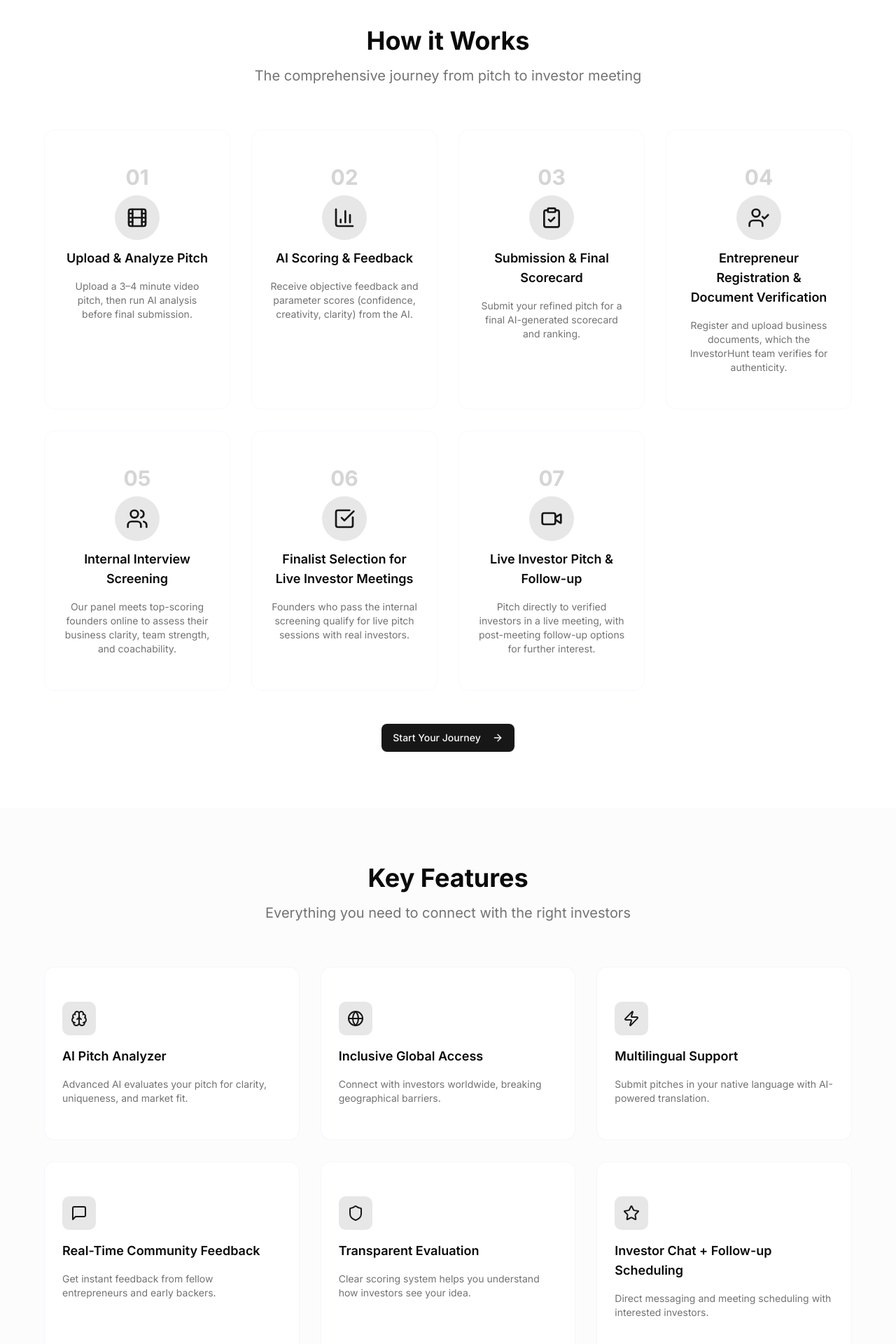
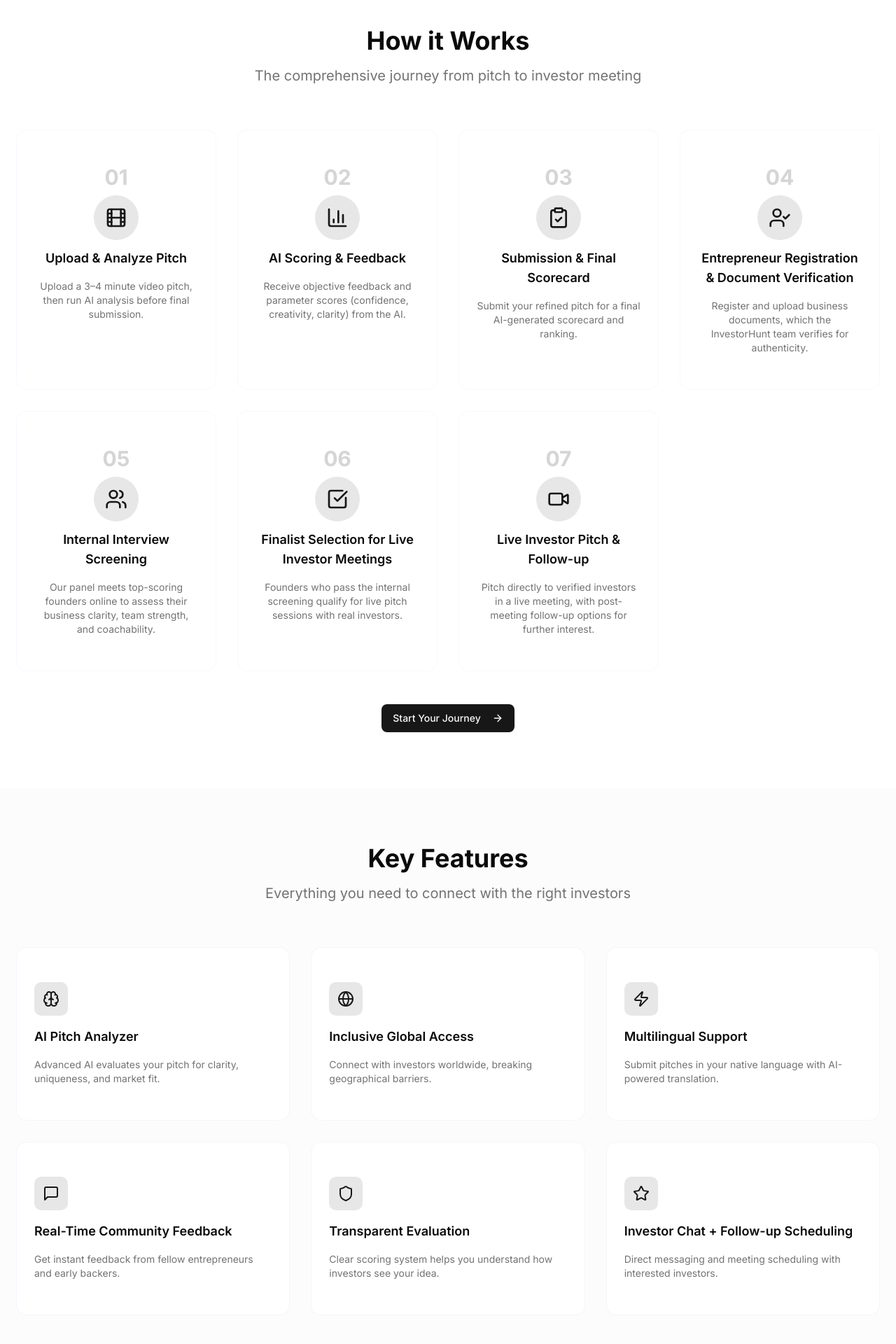
Before and after one commit to BikramMondal5/Investor-Hunter, a Next.js app: page / in a window 1280 px wide. Shown: the part 864-2784 px from the top of the page at 70% size. Built offline with nearby package versions, Linux system fonts and the light colour scheme.

Commit message:
upload37

```diff
--- a/app/investor/page.tsx
+++ b/app/investor/page.tsx
@@ -93,7 +93,7 @@ export default function InvestorPortal() {
     <div className="min-h-screen bg-background">
       {/* Header */}
       <header className="border-b bg-background/95 backdrop-blur">
-        <div className="flex h-16 items-center justify-between px-6">
+        <div className="container mx-auto w-full max-w-[1400px] px-3 sm:px-4 md:px-6 flex h-16 items-center justify-between">
           <div className="flex items-center space-x-4">
             <span className="text-2xl font-bold bg-gradient-to-r from-blue-600 to-purple-600 bg-clip-text text-transparent">
               InvestorHunt
@@ -148,6 +148,7 @@ export default function InvestorPortal() {
         <main className="flex-1">
           {/* Top Banner */}
           <div className="bg-gradient-to-r from-blue-50 to-purple-50 dark:from-blue-950/20 dark:to-purple-950/20 p-6 border-b">
+            <div className="container mx-auto w-full max-w-[1400px] px-3 sm:px-4 md:px-6">
               <div className="flex items-center space-x-2 text-sm">
                 <Shield className="h-4 w-4 text-green-600" />
                 <span className="font-medium">Empowering global innovation through inclusive pitching</span>
@@ -157,8 +158,9 @@ export default function InvestorPortal() {
                 </Badge>
               </div>
             </div>
+          </div>
 
-          <div className="p-6">
+          <div className="container mx-auto w-full max-w-[1400px] px-3 sm:px-4 md:px-6 py-6">
             {activeTab === "discover" && (
               <div className="space-y-6">
                 {/* Filters */}
--- a/components/header.tsx
+++ b/components/header.tsx
@@ -21,7 +21,7 @@ export function Header() {
 
   return (
     <header className="sticky top-0 z-50 w-full border-b bg-background/95 backdrop-blur supports-[backdrop-filter]:bg-background/60">
-      <div className="container mx-auto flex h-16 items-center justify-between px-6 sm:px-8 lg:px-12 max-w-7xl">
+      <div className="container mx-auto w-full max-w-[1400px] px-3 sm:px-4 md:px-6 flex h-16 items-center justify-between">
         <Link href="/" className="flex items-center space-x-2">
           <span className="text-2xl font-bold bg-gradient-to-r from-blue-600 to-purple-600 bg-clip-text text-transparent">
             InvestorHunt
@@ -70,7 +70,7 @@ export function Header() {
       {/* Mobile Navigation */}
       {isMenuOpen && (
         <div className="md:hidden border-t bg-background">
-          <nav className="container mx-auto py-4 px-6 sm:px-8 lg:px-12 max-w-7xl space-y-4">
+          <nav className="container mx-auto w-full max-w-[1400px] px-3 sm:px-4 md:px-6 py-4 space-y-4">
             <Link href="/" className="block text-sm font-medium hover:text-primary transition-colors">
               Home
             </Link>
--- a/components/landing-page-content.tsx
+++ b/components/landing-page-content.tsx
@@ -180,7 +180,8 @@ export function LandingPageContent() {
       </section>
 
       {/* How it Works Section */}
-      <section id="how-it-works" className="container mx-auto px-6 sm:px-8 lg:px-12 max-w-7xl py-16 md:py-20">
+      <section id="how-it-works" className="py-16 md:py-20">
+        <div className="container mx-auto w-full max-w-[1400px] px-3 sm:px-4 md:px-6">
           <div className="text-center space-y-4 mb-12 md:mb-16">
             <h2 className="text-2xl md:text-3xl lg:text-4xl font-bold">How it Works</h2>
             <p className="text-lg md:text-xl text-muted-foreground max-w-2xl mx-auto">
@@ -188,7 +189,7 @@ export function LandingPageContent() {
             </p>
           </div>
 
-        <div className="grid md:grid-cols-2 lg:grid-cols-3 xl:grid-cols-4 gap-8 px-2 sm:px-4">
+          <div className="grid md:grid-cols-2 lg:grid-cols-3 xl:grid-cols-4 gap-8">
             {[
               {
                 step: "01",
@@ -262,11 +263,12 @@ export function LandingPageContent() {
               </Button>
             </Link>
           </div>
+        </div>
       </section>
 
       {/* Key Features Section */}
       <section id="features" className="py-16 md:py-20 bg-muted/30">
-        <div className="container mx-auto px-6 sm:px-8 lg:px-12 max-w-7xl">
+        <div className="container mx-auto w-full max-w-[1400px] px-3 sm:px-4 md:px-6">
           <div className="text-center space-y-4 mb-12 md:mb-16">
             <h2 className="text-2xl md:text-3xl lg:text-4xl font-bold">Key Features</h2>
             <p className="text-lg md:text-xl text-muted-foreground max-w-2xl mx-auto">
@@ -274,7 +276,7 @@ export function LandingPageContent() {
             </p>
           </div>
 
-          <div className="grid sm:grid-cols-2 lg:grid-cols-3 gap-8 px-2 sm:px-4">
+          <div className="grid sm:grid-cols-2 lg:grid-cols-3 gap-8">
             {[
               {
                 icon: Brain,
@@ -327,6 +329,7 @@ export function LandingPageContent() {
 
       {/* Testimonial Section */}
       <section className="py-16 md:py-20 bg-gradient-to-br from-blue-600/10 to-purple-600/10">
+        <div className="container mx-auto w-full max-w-[1400px] px-3 sm:px-4 md:px-6">
           <div className="text-center space-y-4 mb-12 md:mb-16">
             <h2 className="text-2xl md:text-3xl lg:text-4xl font-bold">What Our Clients Say</h2>
             <p className="text-lg md:text-xl text-muted-foreground max-w-2xl mx-auto">
@@ -337,11 +340,12 @@ export function LandingPageContent() {
           <div className="relative">
             <TestimonialCarousel />
           </div>
+        </div>
       </section>
 
       {/* Footer */}
       <footer className="border-t bg-muted/30">
-        <div className="container mx-auto px-6 sm:px-8 lg:px-12 max-w-7xl py-12 md:py-16">
+        <div className="container mx-auto w-full max-w-[1400px] px-3 sm:px-4 md:px-6 py-12 md:py-16">
           <div className="grid sm:grid-cols-2 md:grid-cols-4 gap-8">
             <div className="space-y-4">
               <h3 className="text-lg font-semibold">InvestorHunt</h3>
--- a/components/submit-page-content.tsx
+++ b/components/submit-page-content.tsx
@@ -73,12 +73,12 @@ export function SubmitPageContent() {
     <div className="min-h-screen bg-background">
       <Header />
 
-      <div className="container py-12">
+      <div className="container mx-auto w-full max-w-[1400px] px-3 sm:px-4 md:px-6 py-12">
         <div className="max-w-4xl mx-auto">
           {/* Header */}
           <div className="text-center space-y-4 mb-12">
             <h1 className="text-3xl md:text-4xl font-bold">Submit Your Startup Pitch</h1>
-            <p className="text-xl text-muted-foreground">
+            <p className="text-lg md:text-xl text-muted-foreground">
               All it takes is a 3-minute video. No pitch decks. No referrals.
             </p>
           </div>
```
Lines whose indentation alone changed are shown as unchanged.
